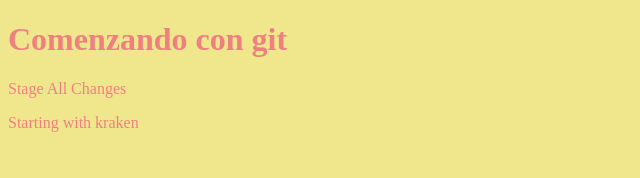
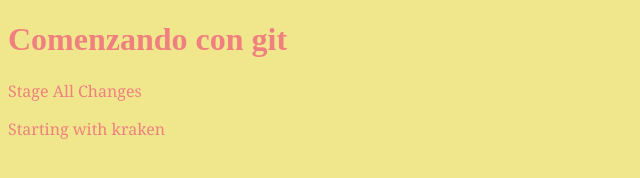
Before and after one commit to Petronini/git-third-step, a plain HTML site: page index.html in a window 1280 px wide. Shown: the full height of the page, 0-640 px from the left. Drawn offline with Linux system fonts and the light colour scheme.

Commit message:
adding font-family

```diff
--- a/style.css
+++ b/style.css
@@ -2,4 +2,6 @@
     background-color: khaki;
     color: lightcoral;
 }
-p { font-size: 12pt}
+p { font-size: 12pt;
+    font-family: Cambria, Cochin, Georgia, Times, 'Times New Roman', serif;
+}
```
